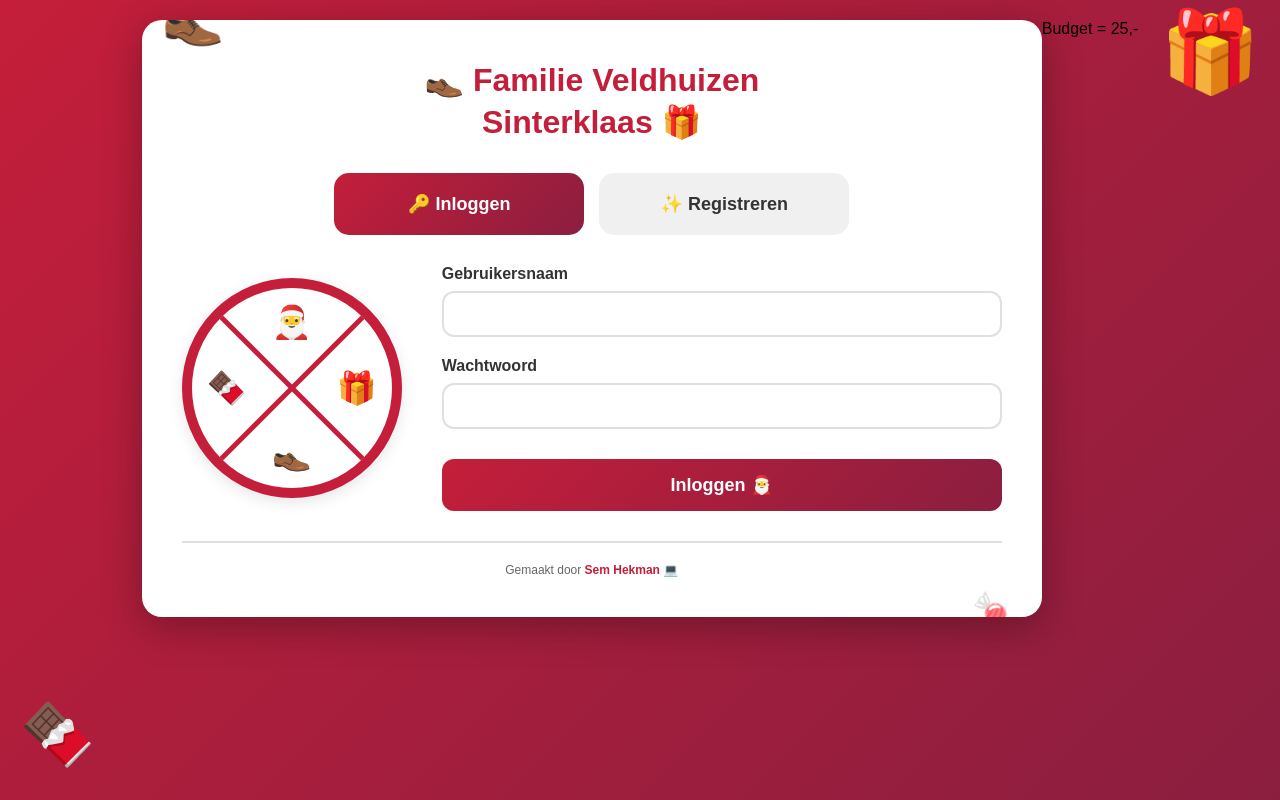
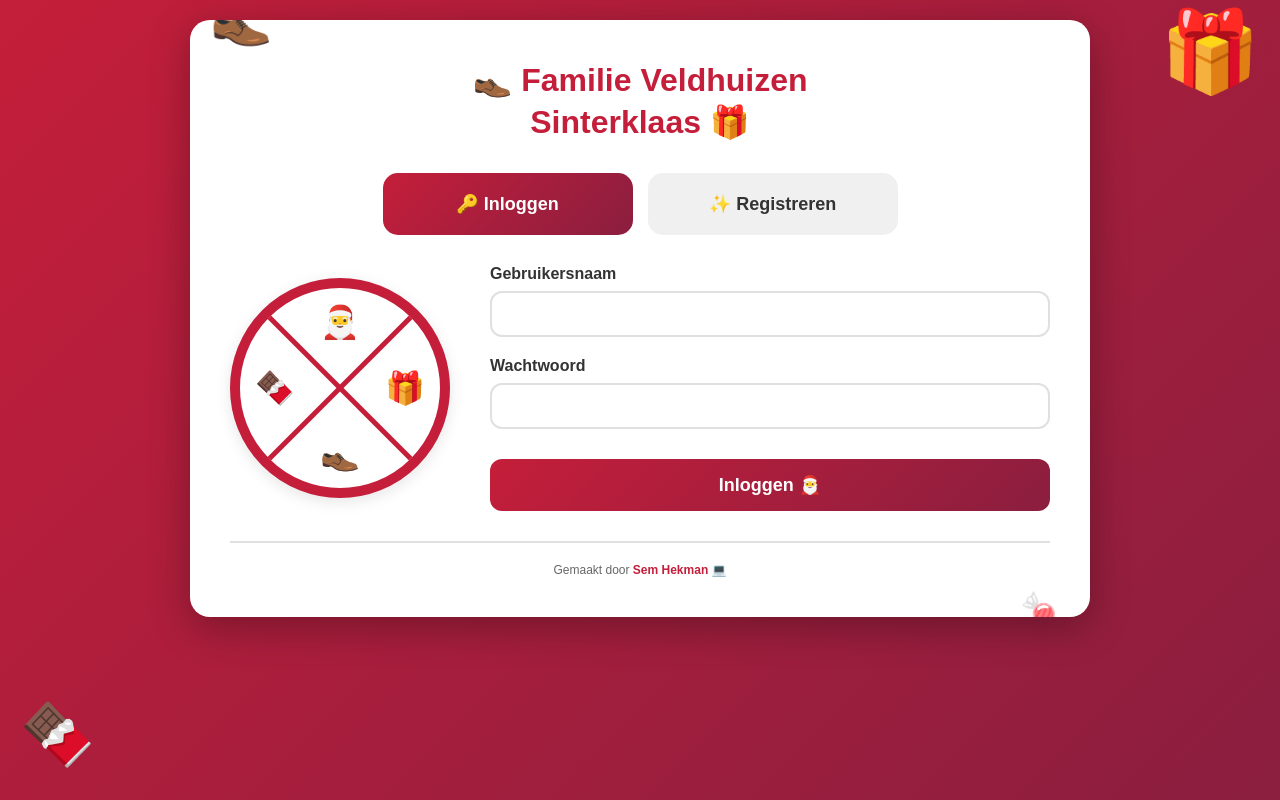
Before and after one commit to semiehekie/sinterklaas-lootjes, a website: page index.html in a window 1280 px wide. Drawn offline with Linux system fonts and the light colour scheme; no server answers.

Commit message:
Remove budget paragraph from index.html

```diff
--- a/index.html
+++ b/index.html
@@ -9,6 +9,6 @@
 <body>
     <div id="app"></div>
     <script src="/js/client.js"></script>
-    <p>Budget = 25,-</p>
+
 </body>
 </html>
```
